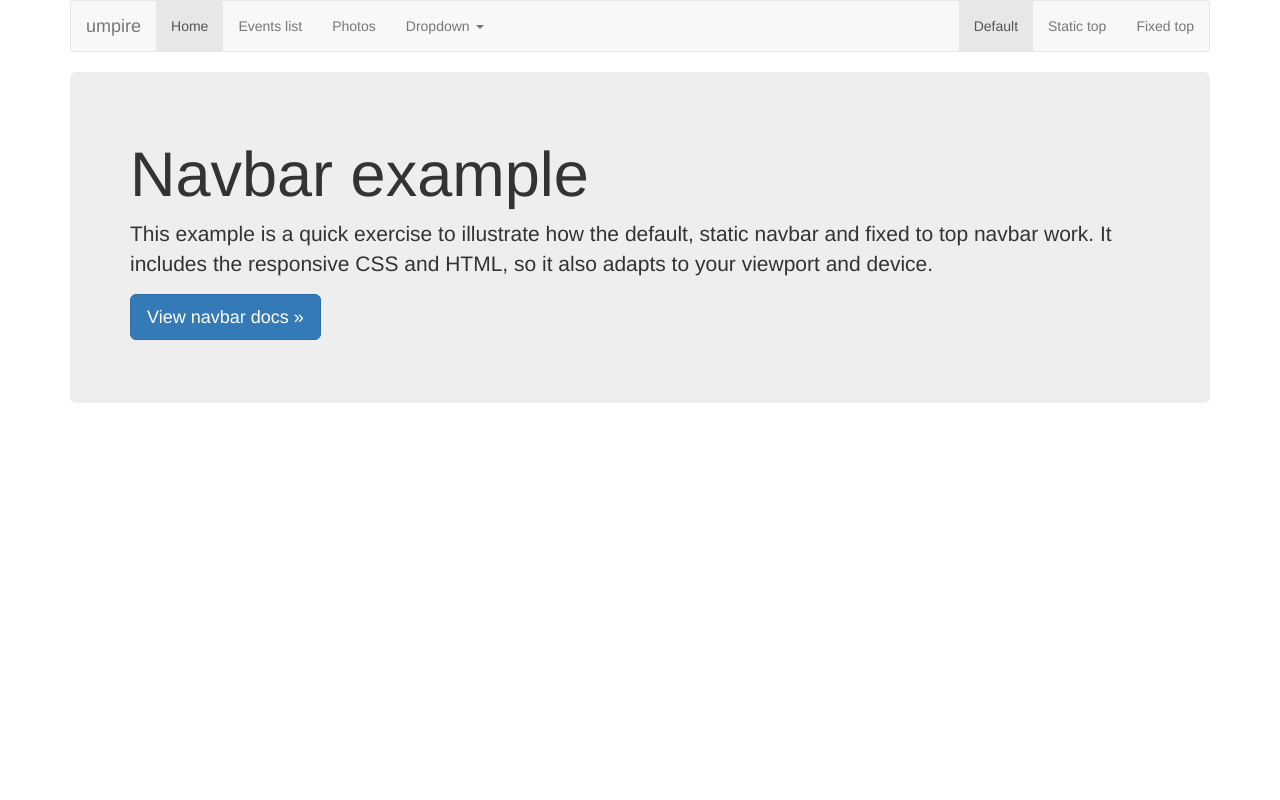
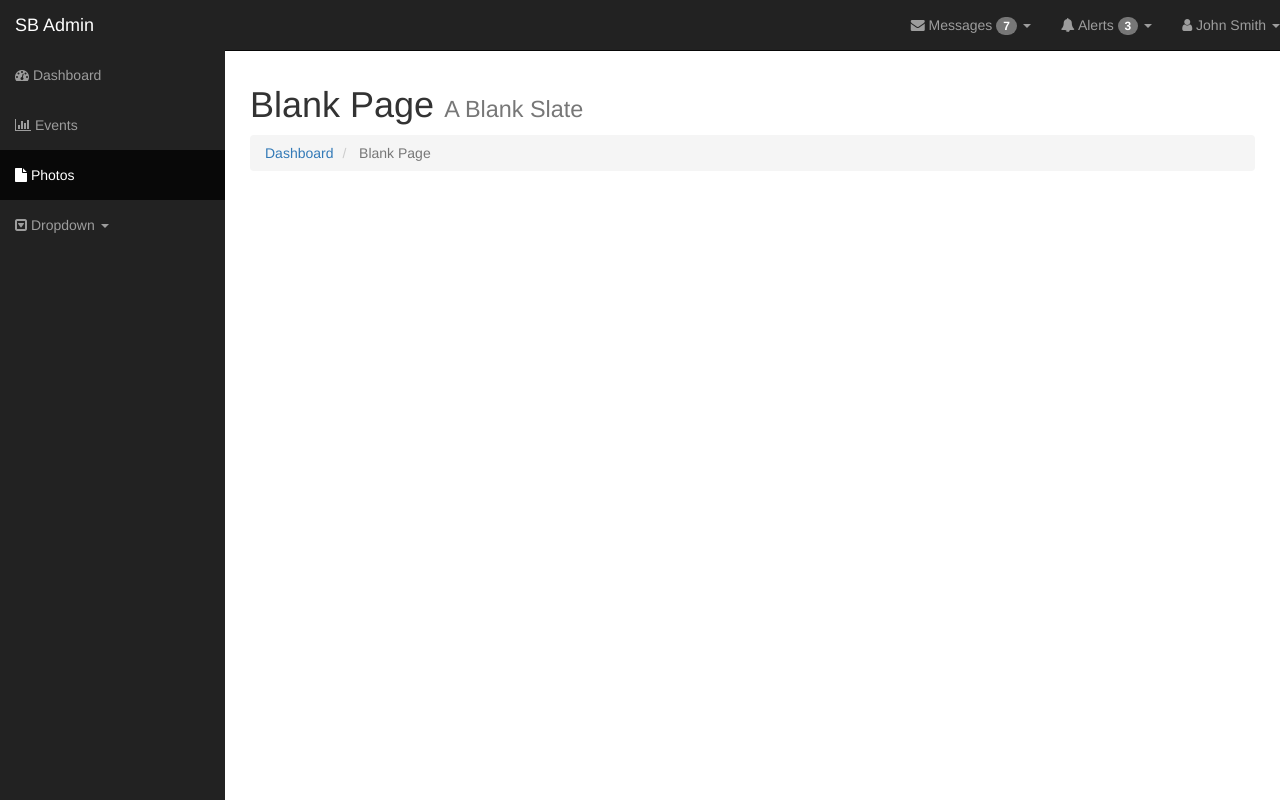
Before and after one commit to alexstuckey/umpire, a CodeIgniter app: page / in a window 1280 px wide. Run offline with CodeIgniter, Linux system fonts and the light colour scheme; grey boxes labelled with a size stand in for pictures from a placeholder-image service; some libraries are stand-ins or nearby versions.

Commit message:
Basic SB Admin (http://startbootstrap.com/sb-admin) blank page theme. Using it as the starting block for the umpire web panel. Split the balck-page.html default into three sections.

```diff
--- a/application/views/footer.php
+++ b/application/views/footer.php
@@ -1,6 +1,8 @@
-    </div> <!-- /container -->
+    </div><!-- /#wrapper -->
 
-    <script src="https://code.jquery.com/jquery-1.10.2.min.js"></script>
-    <script src="bower_components/bootstrap/dist/js/bootstrap.min.js"></script>
+    <!-- JavaScript -->
+    <script src="js/jquery-1.10.2.js"></script>
+    <script src="js/bootstrap.js"></script>
+
   </body>
 </html>
--- a/application/views/header.php
+++ b/application/views/header.php
@@ -14,7 +14,8 @@
     <link href="bower_components/bootstrap/dist/css/bootstrap.css" rel="stylesheet">
 
     <!-- Custom styles for this template -->
-    <link href="navbar.css" rel="stylesheet">
+    <link href="css/sb-admin.css" rel="stylesheet">
+    <link href="bower_components/components-font-awesome/css/font-awesome.min.css" rel="stylesheet">
 
     <!-- Just for debugging purposes. Don't actually copy this line! -->
     <!--[if lt IE 9]><script src="../../docs-assets/js/ie8-responsive-file-warning.js"></script><![endif]-->
@@ -28,41 +29,96 @@
 
   <body>
 
-    <div class="container">
+    <div id="wrapper">
 
-      <!-- Static navbar -->
-      <div class="navbar navbar-default" role="navigation">
+      <!-- Sidebar -->
+      <nav class="navbar navbar-inverse navbar-fixed-top" role="navigation">
+        <!-- Brand and toggle get grouped for better mobile display -->
         <div class="navbar-header">
-          <button type="button" class="navbar-toggle" data-toggle="collapse" data-target=".navbar-collapse">
+          <button type="button" class="navbar-toggle" data-toggle="collapse" data-target=".navbar-ex1-collapse">
             <span class="sr-only">Toggle navigation</span>
             <span class="icon-bar"></span>
             <span class="icon-bar"></span>
             <span class="icon-bar"></span>
           </button>
-          <a class="navbar-brand" href="#">umpire</a>
+          <a class="navbar-brand" href="index.html">SB Admin</a>
         </div>
-        <div class="navbar-collapse collapse">
-          <ul class="nav navbar-nav">
-            <li class="active"><a href="home">Home</a></li>
-            <li><a href="events">Events list</a></li>
-            <li><a href="photos">Photos</a></li>
+
+        <!-- Collect the nav links, forms, and other content for toggling -->
+        <div class="collapse navbar-collapse navbar-ex1-collapse">
+          <ul class="nav navbar-nav side-nav">
+            <li><a href="index.html"><i class="fa fa-dashboard"></i> Dashboard</a></li>
+            <li><a href="charts.html"><i class="fa fa-bar-chart-o"></i> Events</a></li>
+            <li class="active"><a href="blank-page.html"><i class="fa fa-file"></i> Photos</a></li>
             <li class="dropdown">
-              <a href="#" class="dropdown-toggle" data-toggle="dropdown">Dropdown <b class="caret"></b></a>
+              <a href="#" class="dropdown-toggle" data-toggle="dropdown"><i class="fa fa-caret-square-o-down"></i> Dropdown <b class="caret"></b></a>
               <ul class="dropdown-menu">
-                <li><a href="#">Action</a></li>
-                <li><a href="#">Another action</a></li>
-                <li><a href="#">Something else here</a></li>
-                <li class="divider"></li>
-                <li class="dropdown-header">Nav header</li>
-                <li><a href="#">Separated link</a></li>
-                <li><a href="#">One more separated link</a></li>
+                <li><a href="#">Dropdown Item</a></li>
+                <li><a href="#">Another Item</a></li>
+                <li><a href="#">Third Item</a></li>
+                <li><a href="#">Last Item</a></li>
               </ul>
             </li>
           </ul>
-          <ul class="nav navbar-nav navbar-right">
-            <li class="active"><a href="./">Default</a></li>
-            <li><a href="../navbar-static-top/">Static top</a></li>
-            <li><a href="../navbar-fixed-top/">Fixed top</a></li>
+
+          <ul class="nav navbar-nav navbar-right navbar-user">
+            <li class="dropdown messages-dropdown">
+              <a href="#" class="dropdown-toggle" data-toggle="dropdown"><i class="fa fa-envelope"></i> Messages <span class="badge">7</span> <b class="caret"></b></a>
+              <ul class="dropdown-menu">
+                <li class="dropdown-header">7 New Messages</li>
+                <li class="message-preview">
+                  <a href="#">
+                    <span class="avatar"><img src="http://placehold.it/50x50"></span>
+                    <span class="name">John Smith:</span>
+                    <span class="message">Hey there, I wanted to ask you something...</span>
+                    <span class="time"><i class="fa fa-clock-o"></i> 4:34 PM</span>
+                  </a>
+                </li>
+                <li class="divider"></li>
+                <li class="message-preview">
+                  <a href="#">
+                    <span class="avatar"><img src="http://placehold.it/50x50"></span>
+                    <span class="name">John Smith:</span>
+                    <span class="message">Hey there, I wanted to ask you something...</span>
+                    <span class="time"><i class="fa fa-clock-o"></i> 4:34 PM</span>
+                  </a>
+                </li>
+                <li class="divider"></li>
+                <li class="message-preview">
+                  <a href="#">
+                    <span class="avatar"><img src="http://placehold.it/50x50"></span>
+                    <span class="name">John Smith:</span>
+                    <span class="message">Hey there, I wanted to ask you something...</span>
+                    <span class="time"><i class="fa fa-clock-o"></i> 4:34 PM</span>
+                  </a>
+                </li>
+                <li class="divider"></li>
+                <li><a href="#">View Inbox <span class="badge">7</span></a></li>
+              </ul>
+            </li>
+            <li class="dropdown alerts-dropdown">
+              <a href="#" class="dropdown-toggle" data-toggle="dropdown"><i class="fa fa-bell"></i> Alerts <span class="badge">3</span> <b class="caret"></b></a>
+              <ul class="dropdown-menu">
+                <li><a href="#">Default <span class="label label-default">Default</span></a></li>
+                <li><a href="#">Primary <span class="label label-primary">Primary</span></a></li>
+                <li><a href="#">Success <span class="label label-success">Success</span></a></li>
+                <li><a href="#">Info <span class="label label-info">Info</span></a></li>
+                <li><a href="#">Warning <span class="label label-warning">Warning</span></a></li>
+                <li><a href="#">Danger <span class="label label-danger">Danger</span></a></li>
+                <li class="divider"></li>
+                <li><a href="#">View All</a></li>
+              </ul>
+            </li>
+            <li class="dropdown user-dropdown">
+              <a href="#" class="dropdown-toggle" data-toggle="dropdown"><i class="fa fa-user"></i> John Smith <b class="caret"></b></a>
+              <ul class="dropdown-menu">
+                <li><a href="#"><i class="fa fa-user"></i> Profile</a></li>
+                <li><a href="#"><i class="fa fa-envelope"></i> Inbox <span class="badge">7</span></a></li>
+                <li><a href="#"><i class="fa fa-gear"></i> Settings</a></li>
+                <li class="divider"></li>
+                <li><a href="#"><i class="fa fa-power-off"></i> Log Out</a></li>
+              </ul>
+            </li>
           </ul>
-        </div><!--/.nav-collapse -->
-      </div>
+        </div><!-- /.navbar-collapse -->
+      </nav>
--- a/application/views/welcome_message.php
+++ b/application/views/welcome_message.php
@@ -1,10 +1,13 @@
+      <div id="page-wrapper">
 
+        <div class="row">
+          <div class="col-lg-12">
+            <h1>Blank Page <small>A Blank Slate</small></h1>
+            <ol class="breadcrumb">
+              <li><a href="index.html"><i class="icon-dashboard"></i> Dashboard</a></li>
+              <li class="active"><i class="icon-file-alt"></i> Blank Page</li>
+            </ol>
+          </div>
+        </div><!-- /.row -->
 
-      <!-- Main component for a primary marketing message or call to action -->
-      <div class="jumbotron">
-        <h1>Navbar example</h1>
-        <p>This example is a quick exercise to illustrate how the default, static navbar and fixed to top navbar work. It includes the responsive CSS and HTML, so it also adapts to your viewport and device.</p>
-        <p>
-          <a class="btn btn-lg btn-primary" href="../../components/#navbar" role="button">View navbar docs &raquo;</a>
-        </p>
-      </div>
+      </div><!-- /#page-wrapper -->
```
